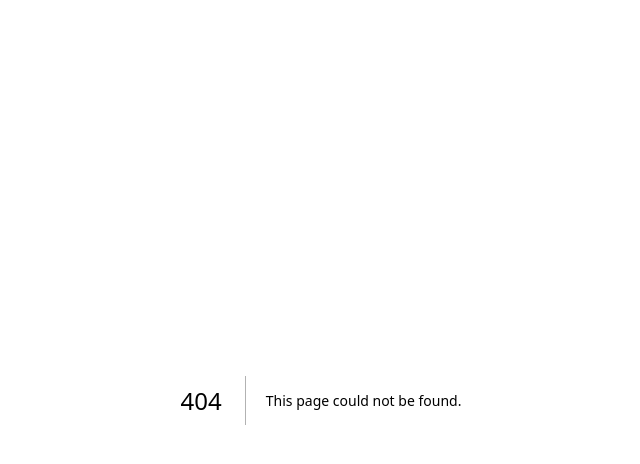
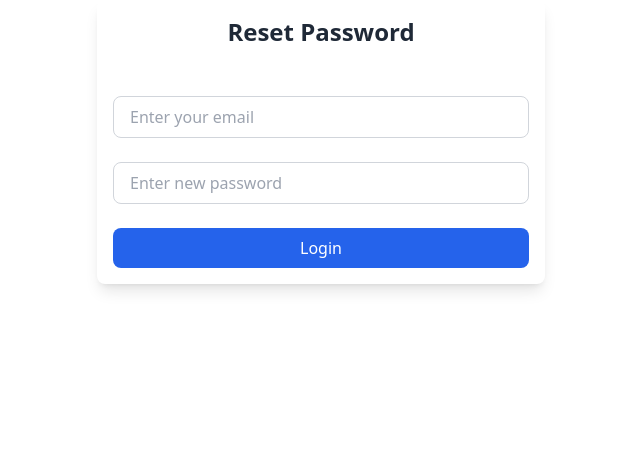
Before and after one commit to MOHA-dev0/Company-Website.v2, a Next.js app: page /reset-password in a window 1280 px wide. Before the commit this address had no page. Shown: the top 464 px of the page, without its empty margins (319-959 px from the left). Built offline with nearby package versions, Linux system fonts and the light colour scheme.

Commit message:
add rest password page

```diff
--- a/app/login/page.jsx
+++ b/app/login/page.jsx
@@ -22,6 +22,7 @@ const LoginPage = () => {
   const GOOGLE_LOGIN_BUTTON_TEXT = "Continue with Google";
   const GITHUB_LOGIN_BUTTON_TEXT = "Continue with GitHub";
   const REGISTER_TEXT = "Don't have an account? ";
+  const FORGET_PASSWORD_TEXT = "Forgot your password?";
 
   const login = async () => {
     setError("");
@@ -127,6 +128,11 @@ const LoginPage = () => {
           {REGISTER_TITLE}
         </a>
       </span>
+      <span>
+        <a className="text-blue-800" href="/register">
+          {FORGET_PASSWORD_TEXT}
+        </a>
+      </span>
 
       <button
         onClick={login}
--- /dev/null
+++ b/app/reset-password/page.jsx
@@ -0,0 +1,50 @@
+"use client";
+import { useState } from "react";
+export default function ResetPasswordPage() {
+  const Rest_PASSWORD_TITLE = "Reset Password";
+  const EMAIL_PLACEHOLDER = "Enter your email";
+  const PASSWORD_PLACEHOLDER = "Enter new password";
+  const [error, setError] = useState("");
+  function Handel_Rest_Password() {}
+  const [email, setEmail] = useState("");
+  const [password, setPassword] = useState("");
+  const [loading, setLoading] = useState(false);
+
+  return (
+    <div className="flex flex-col gap-6 max-w-md mx-auto p-4 bg-white rounded-lg shadow-lg">
+      <h2 className="text-2xl font-semibold text-center text-gray-800 mb-6">
+        {Rest_PASSWORD_TITLE}
+      </h2>
+
+      {error && (
+        <div className="text-red-600 text-center mb-4">
+          <p>{error}</p>
+        </div>
+      )}
+
+      <input
+        type="email"
+        placeholder={EMAIL_PLACEHOLDER}
+        value={email}
+        onChange={(e) => setEmail(e.target.value)}
+        className="px-4 py-2 rounded-lg border border-gray-300 focus:outline-none focus:ring-2 focus:ring-blue-500 transition duration-300"
+      />
+
+      <input
+        type="password"
+        placeholder={PASSWORD_PLACEHOLDER}
+        value={password}
+        onChange={(e) => setPassword(e.target.value)}
+        className="px-4 py-2 rounded-lg border border-gray-300 focus:outline-none focus:ring-2 focus:ring-blue-500 transition duration-300"
+      />
+
+      <button
+        onClick={Handel_Rest_Password}
+        disabled={loading}
+        className="px-4 py-2 bg-blue-600 text-white rounded-lg hover:bg-blue-700 focus:outline-none focus:ring-2 focus:ring-blue-500 transition duration-300 disabled:opacity-50"
+      >
+        {loading ? "Logging in..." : "Login"}
+      </button>
+    </div>
+  );
+}
```
